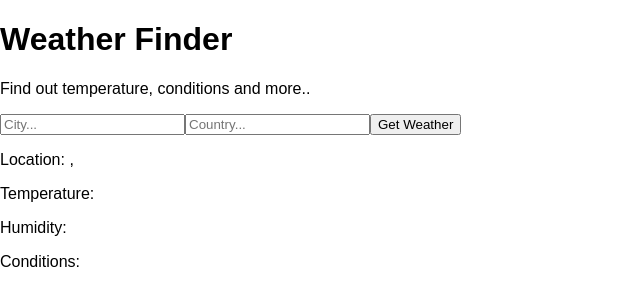
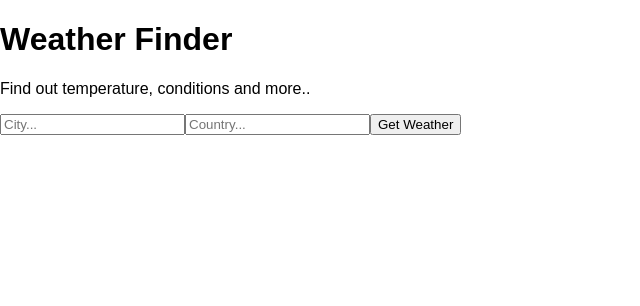
Before and after one commit to SupuniNimeshika/Weather_App, a React (Create React App) app in the folder weather-app/: page / in a window 1280 px wide. Shown: the top 306 px of the page, without its empty margins (0-640 px from the left). Built offline with nearby package versions, Linux system fonts and the light colour scheme.

Commit message:
Display Necessary Infromation As Paragraph Tag

```diff
--- a/weather-app/src/components/Weather.js
+++ b/weather-app/src/components/Weather.js
@@ -4,10 +4,10 @@
     render(){
         return(
             <div>
-            <p> Location: {this.props.city},{this.props.country}</p>
-            <p>Temperature:{this.props.temperature}</p>
-            <p>Humidity:{this.props.humidity}</p>
-            <p>Conditions:{this.props.description}</p>
+            {this.props.city && this.props.country && <p> Location: {this.props.city},{this.props.country}</p>}
+            {this.props.temperature && <p>Temperature:{this.props.temperature}</p>}
+            {this.props.humidity &&  <p>Humidity:{this.props.humidity}</p>}
+            {this.props.description && <p>Conditions:{this.props.description}</p>}
             </div>
     );
     }
```
